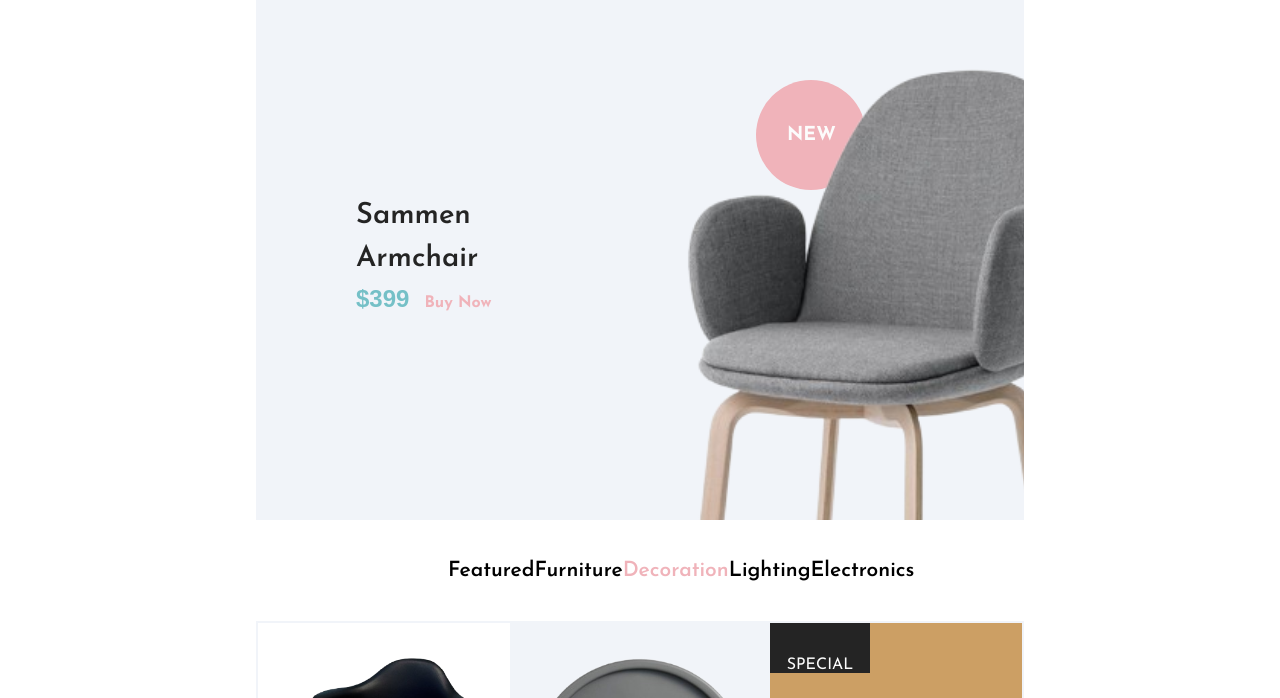
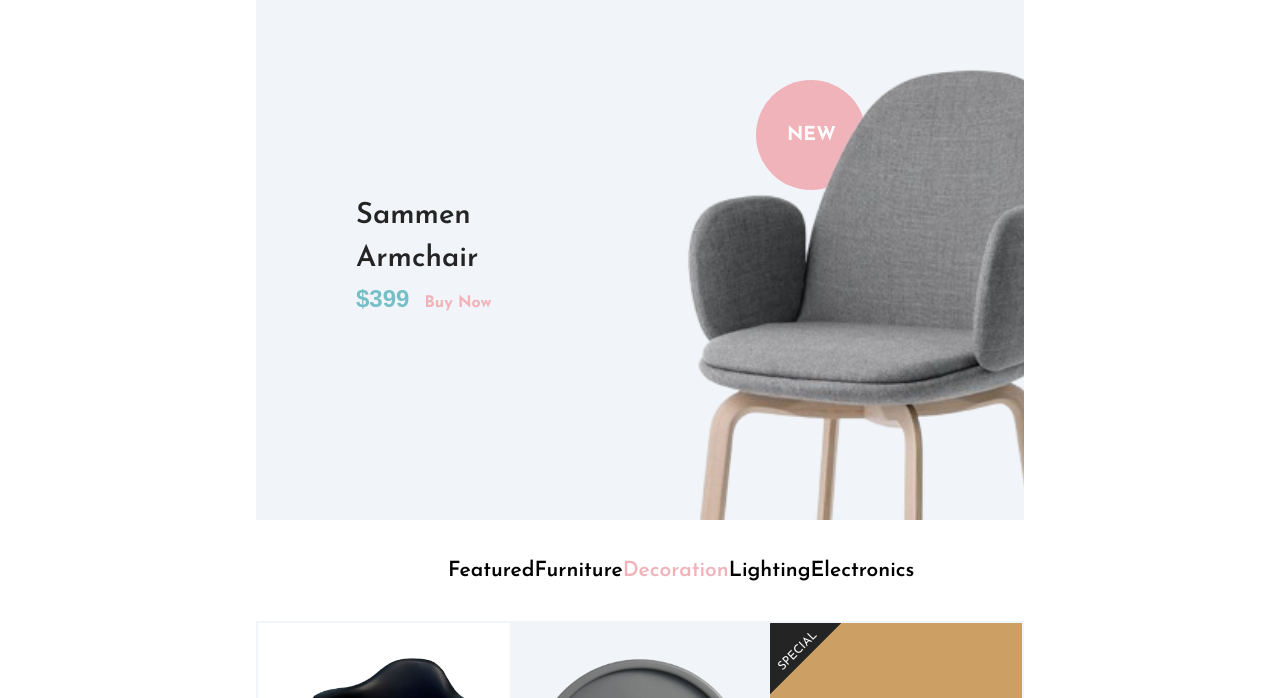
Before and after one commit to 95ElWin/SOHO, a plain HTML site: page index.html in a window 1280 px wide. Shown: the part 58-756 px from the top of the page. Drawn offline with Linux system fonts and the light colour scheme.

Commit message:
specialEnd

```diff
--- a/assets/css/style.css
+++ b/assets/css/style.css
@@ -186,12 +186,15 @@ header {
   background-color: var(--black-500);
   width: 100px;
   height: 50px;
+  font-size: 12px;
+  padding-bottom: 5px;
   display: flex;
   justify-content: center;
   align-items: end;
-  left: 0px;
+  top: -7px;
+  left: -32px;
   z-index: 1;
-  transform: rotateZ("315");
+  transform: rotateZ(315deg);
 }
 .product-text2 {
   margin-left: 30px;
```
